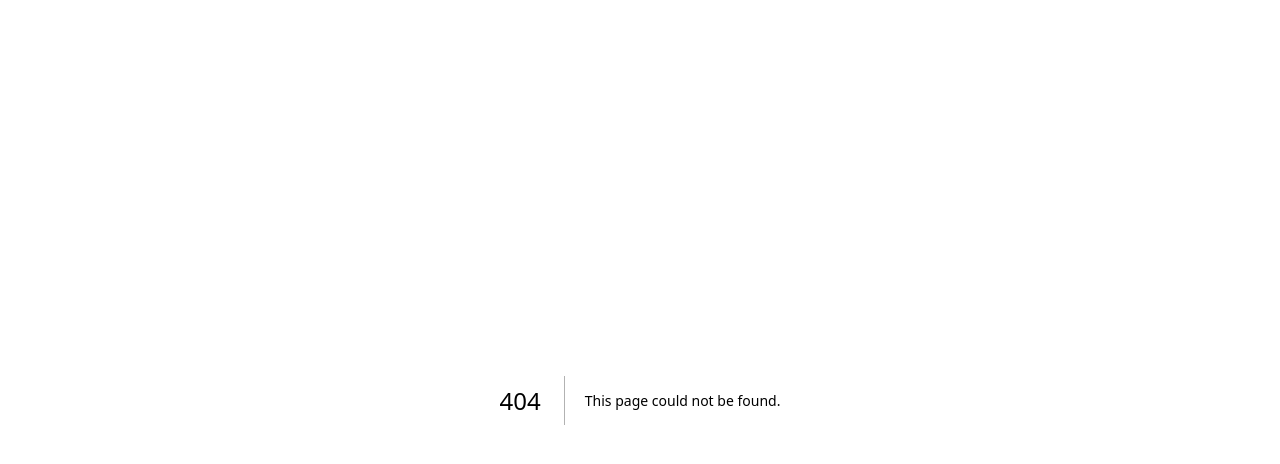
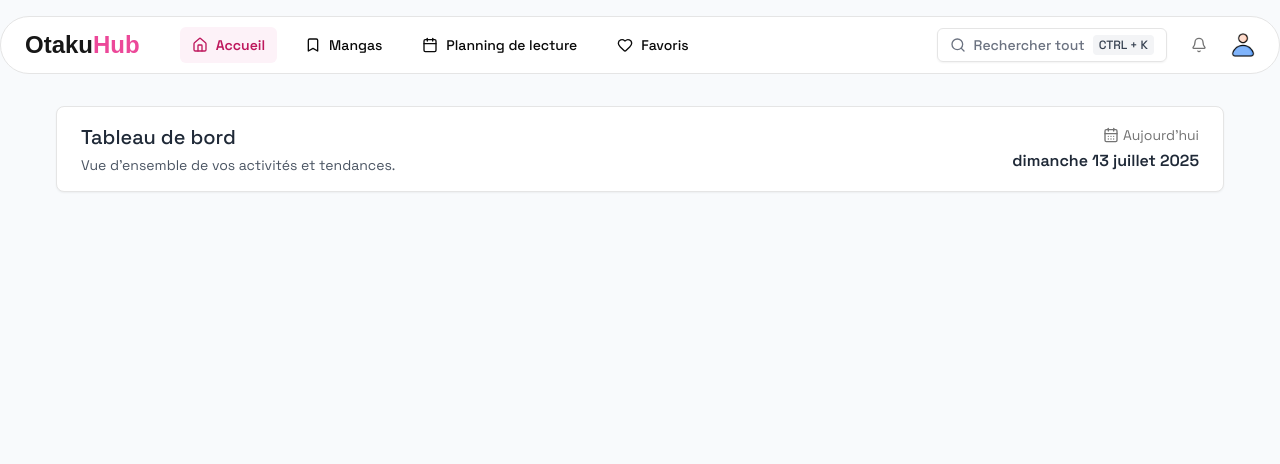
Before and after one commit to CousemaAnjary/mangas_hub, a Next.js app in the folder client/: page /dashboard in a window 1280 px wide. Before the commit this address had no page. Shown: the top 464 px of the page. Built offline with nearby package versions, Linux system fonts and the light colour scheme; no server answers; a web font is replaced by a local one.

Commit message:
feat: ajouter la page de tableau de bord avec affichage des activités et de la date actuelle

```diff
--- /dev/null
+++ b/client/app/(protected)/dashboard/page.tsx
@@ -0,0 +1,44 @@
+import { CalendarDays } from "lucide-react"
+
+export default function DashboadPage() {
+  /**
+   * ! STATE (état, données) de l'application
+   */
+
+  /**
+   * ! COMPORTEMENT (méthodes, fonctions) de l'application
+   */
+
+  /**
+   * ! AFFICHAGE (render) de l'application
+   */
+  return (
+    <>
+      {/* Header */}
+      <div className="mb-8 flex w-full items-center justify-between rounded-lg bg-white p-4 px-6 shadow-sm border">
+        <div>
+          <h1 className="font-spaceGrotesk text-xl font-medium text-gray-800">
+            Tableau de bord
+          </h1>
+          <p className="text-gray-600 mt-1 text-sm font-spaceGrotesk">
+            Vue d&apos;ensemble de vos activités et tendances.
+          </p>
+        </div>
+        <div className="text-right flex flex-col items-end gap-1">
+          <div className="flex items-center gap-1 text-sm text-muted-foreground font-spaceGrotesk">
+            <CalendarDays className="h-4 w-4" />
+            <span>Aujourd&apos;hui</span>
+          </div>
+          <p className="font-semibold text-gray-800 font-spaceGrotesk">
+            {new Date().toLocaleDateString("fr-FR", {
+              weekday: "long",
+              year: "numeric",
+              month: "long",
+              day: "numeric",
+            })}
+          </p>
+        </div>
+      </div>
+    </>
+  )
+}
```
